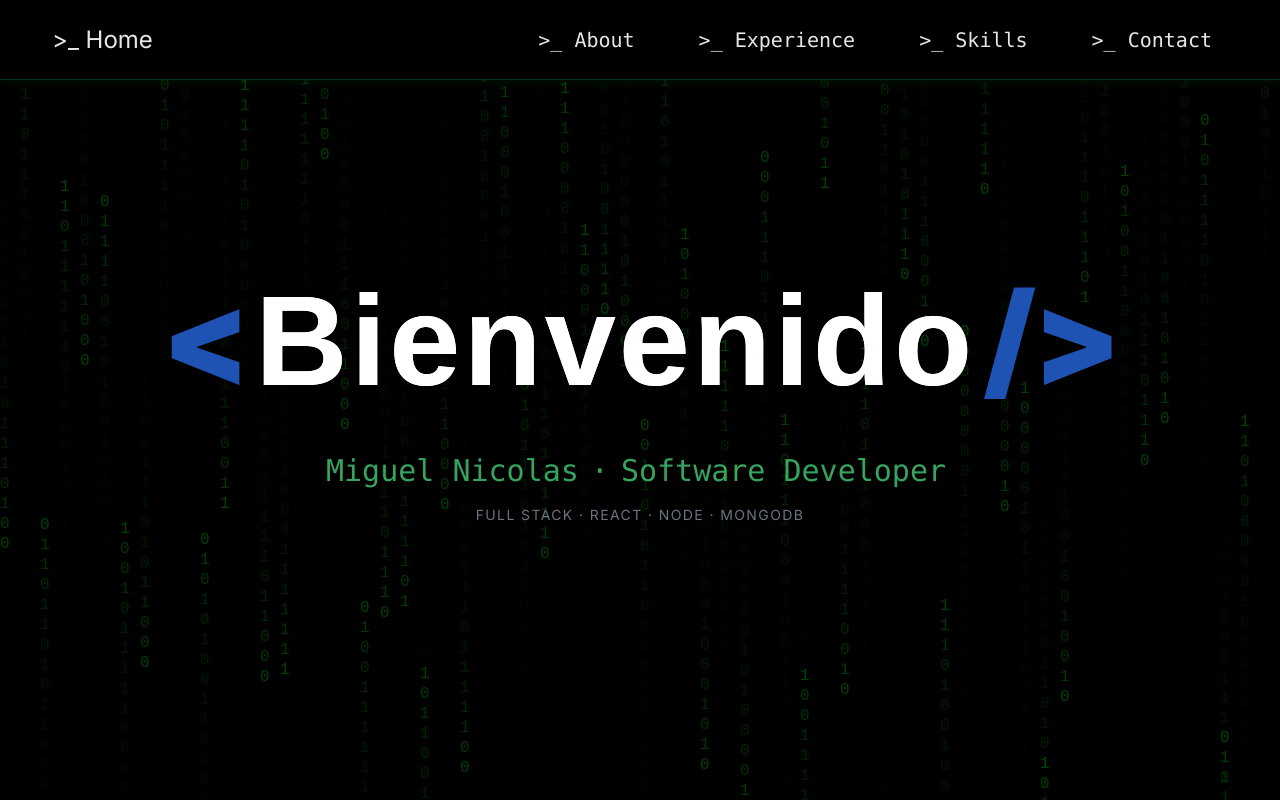
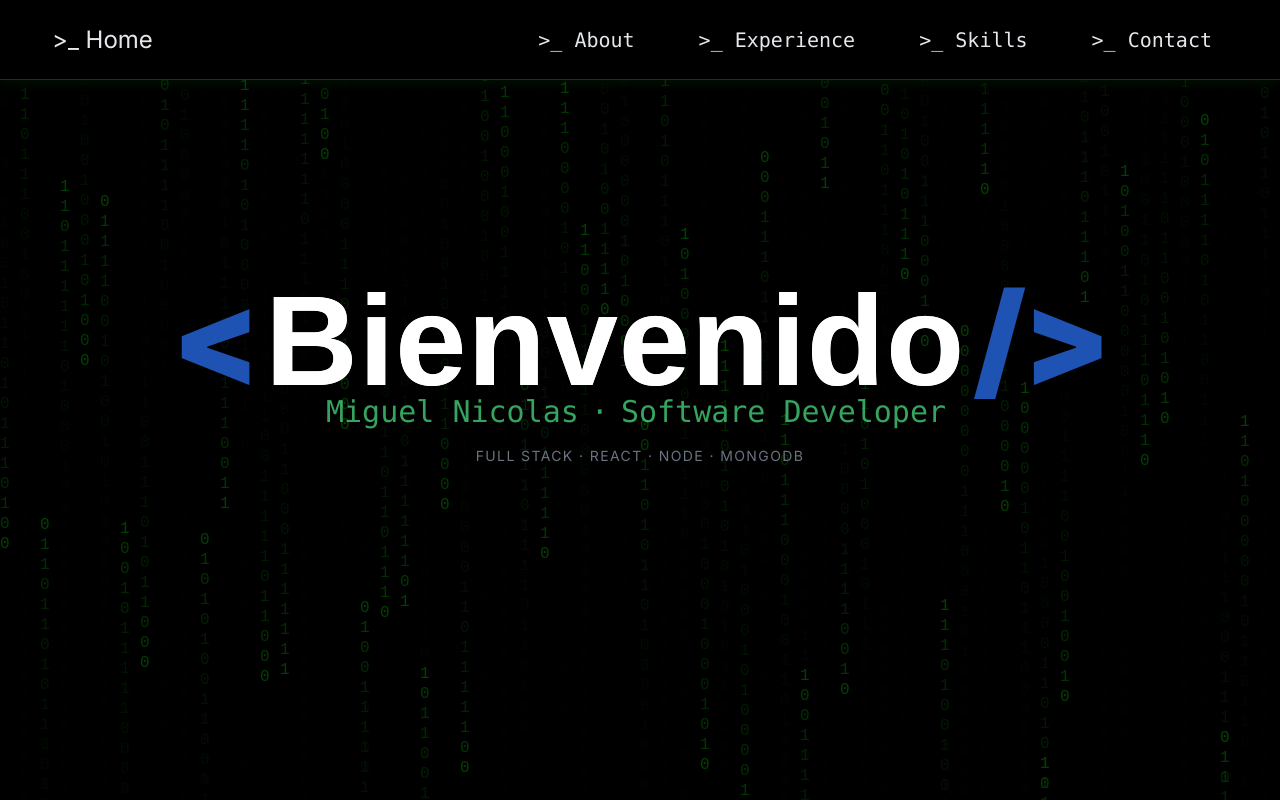
Before and after one commit to RudeusGrayrat/Portafolio, a Next.js app: page / in a window 1280 px wide. Built offline with nearby package versions, Linux system fonts and the light colour scheme.

Commit message:
repsonsive

```diff
--- a/src/components/Landing/Landing.tsx
+++ b/src/components/Landing/Landing.tsx
@@ -5,14 +5,17 @@ export default function Landing() {
         <div className="relative flex flex-col h-screen justify-center items-center ">
             <Link
                 href="/about"
-                className="group relative text-5xl sm:text-9xl text-white cursor-pointer font-black tracking-tight"
+                className="group relative text-[44px] line sm:text-9xl text-white cursor-pointer font-black tracking-tight"
+                style={{
+                    lineHeight: "10px"
+                }}
             >
                 <span className="relative">
                     <span className="text-[#1e52b3] group-hover:text-[#3a7fd1] transition-colors mr-2">{"<"}</span>
                     <span style={{
                         fontFamily: "'Exo', sans-serif",
                         fontWeight: 700,
-                        letterSpacing: "3px",
+                        letterSpacing: "1px",
                     }} className="bg-gradient-to-r whitespace-nowrap
                      from-white to-gray-300 bg-clip-text  transition-all duration-500">
                         Bienvenido
```
